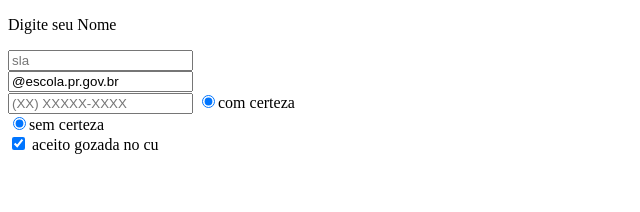
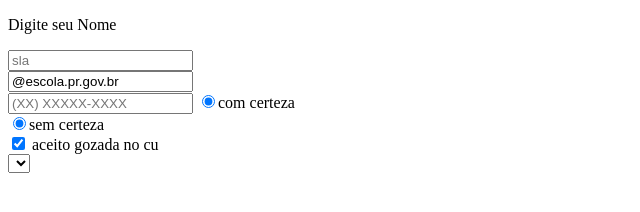
Before and after one commit to allansio/vscode-foda-se, a plain HTML site: page index.html in a window 1280 px wide. Shown: the full height of the page, 0-640 px from the left. Drawn offline with Linux system fonts and the light colour scheme.

Commit message:
lkçkçl

```diff
--- a/index.html
+++ b/index.html
@@ -14,7 +14,7 @@
     <input type="radio" name="fezes" value="sim" checked>com certeza <br>
     <input type="radio" name="dejetos" value="não" checked>sem certeza <br>
     <input type="checkbox" name="legal" checked> aceito gozada no cu <br>
-
+    <select name="estado" id=""></select>
 
 
 
```
